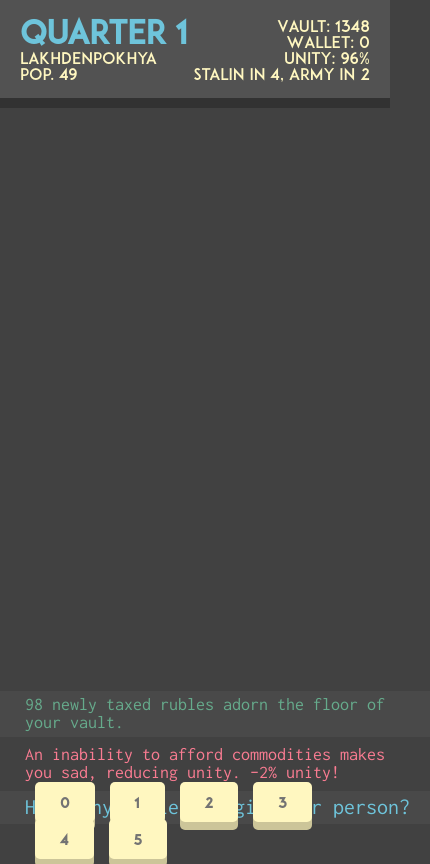
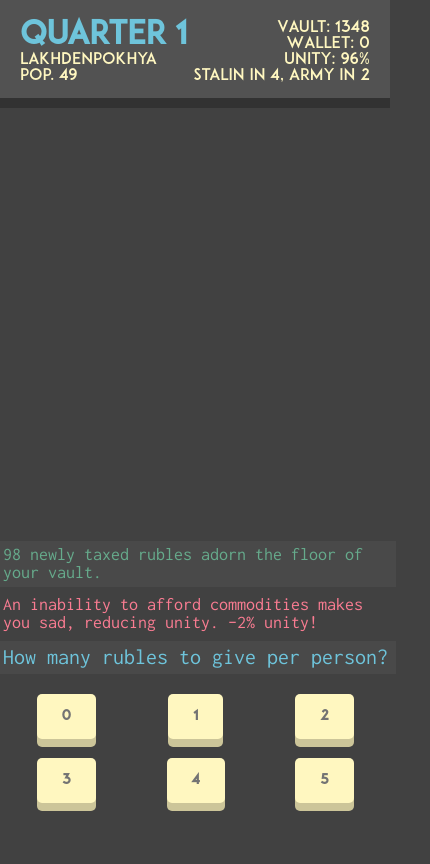
Before and after one commit to tsedan/ecosim, a React (Create React App) app: page / in a window 390 px wide. Shown: the whole page, 430 px wide, since content can reach past the window. Built offline with nearby package versions, Linux system fonts and the light colour scheme.

Commit message:
Mobile Compatibility

```diff
--- a/src/App.css
+++ b/src/App.css
@@ -53,22 +53,47 @@ html, body {
   right: 0px;
 }
 
+.MobBtnDiv {
+  width: 100%;
+}
+
+table {
+  width: 100%;
+  margin-top: 20px;
+}
+
+td {
+  text-align: center;
+  vertical-align: top;
+  height: 60px;
+  margin-top: 5px;
+}
+
+td .btn {
+  display: inline;
+  float: none !important;
+}
+
 .NormPrint {
   margin: 0;
+  padding: 0;
   margin-top: 4px;
   padding-top: 4px;
   margin-bottom: 1px;
-  margin-left: 5px;
+  margin-left: 0px;
   font-size: 18px;
+  word-wrap: break-word;
 }
 
 .LastPrint {
   margin: 0;
+  padding: 0;
   margin-top: 4px;
   padding-top: 4px;
   margin-bottom: 1px;
-  margin-left: 5px;
+  margin-left: 0px;
   font-size: 22px;
+  word-wrap: break-word;
 }
 
 /* Question Styles */
@@ -76,8 +101,8 @@ html, body {
   width: 100%;
 
   padding-bottom: 5px;
-  padding-left: 20px;
-  padding-right: 20px;
+  padding-left: 0.75vw;
+  padding-right: 0.75vw;
 }
 
 .lightBack {
--- a/src/App.js
+++ b/src/App.js
@@ -204,7 +204,7 @@ class App extends Component {
       mainState.vault = Math.floor(mainState.vault);
       this.setState({ vault : mainState.vault });
 
-      this.saveToLog("Distributed a total of " + Math.floor(WagePP * mainState.population) + " to the town (" + WagePP + " rubles per, to " + mainState.population + " people).");
+      this.saveToLog("Distributed a total of " + Math.floor(WagePP * mainState.population) + " to the town.");
 
       if (WagePP === 0) {
         const msg = Math.round(Math.random() * 3);
@@ -280,7 +280,7 @@ class App extends Component {
         this.saveToLog("Your town's population decreased by a good (or bad, depends) amount.", "red");
       }
 
-      this.askToLog("How many rubles to take for yourself? ", "blue", [0,10,50,100,400,500,600], (RublesTake) => {
+      this.askToLog("How many do you take for yourself? ", "blue", [0,10,50,100,400,600], (RublesTake) => {
         if (RublesTake > 0 && RublesTake <= mainState.vault) {
           mainState.vault -= RublesTake;
           mainState.wallet += RublesTake;
@@ -423,17 +423,83 @@ class App extends Component {
   }
 
   printLog = () => {
-    //const w = Math.max(document.documentElement.clientWidth, window.innerWidth || 0);
-    // var smallScreen = false;
-    //
-    // if (w < 1040) {
-    //   smallScreen = true;
-    // }
-
+    const w = Math.max(document.documentElement.clientWidth, window.innerWidth || 0);
     const data = this.clone(this.state.log);
     const finalObjects = [];
 
-    for (var i = 0; i < data.length; i++) {
+    if (w < 1040) {
+      //TODO: Draw everything as normal.
+      //Then, at the bottom, instead of having buttons within a line,
+      //Create a 2 by 3 table that will hold each button.
+
+      for (let i = 0; i < data.length; i++) {
+        if (i === data.length - 1) {
+          data[i][1] = "LastPrint " + data[i][1];
+        } else {
+          data[i][1] = "NormPrint " + data[i][1];
+        }
+
+        let divClass = "FullWidthDiv";
+        if (i % 2 === 0) {
+          divClass = divClass + " lightBack";
+        }
+
+        if (data[i][2] === undefined) {
+          finalObjects[i] = (
+            <div className={divClass} key={i}>
+              <p className={data[i][1]}>{data[i][0]}</p>
+            </div>
+          );
+        } else {
+          if (data[i][4] === undefined) {
+            if (data[i][2].length > 3) {
+              finalObjects[i] = (
+                <React.Fragment>
+                  <div className={divClass} key={i}>
+                    <p className={data[i][1]}>{data[i][0]}</p>
+                  </div>
+                  <div className="MobBtnDiv">
+                    <table>
+                      <tr>
+                        {this.getMobOptions(data[i][2].splice(0,3))}
+                      </tr>
+                      <tr>
+                        {this.getMobOptions(data[i][2])}
+                      </tr>
+                    </table>
+                  </div>
+                </React.Fragment>
+              );
+            } else {
+              finalObjects[i] = (
+                <React.Fragment>
+                  <div className={divClass} key={i}>
+                    <p className={data[i][1]}>{data[i][0]}</p>
+                  </div>
+                  <div className="MobBtnDiv">
+                    <table>
+                      <tr>
+                        {this.getMobOptions(data[i][2])}
+                      </tr>
+                    </table>
+                  </div>
+                </React.Fragment>
+              );
+            }
+          } else {
+            finalObjects[i] = (
+              <div className={divClass} key={i}>
+                <p className={data[i][1]}>{data[i][0]}</p>
+                <div className="ButtonDiv">
+                  <p className="ButtonChosen">{data[i][4]}</p>
+                </div>
+              </div>
+            );
+          }
+        }
+      }
+    } else {
+      for (let i = 0; i < data.length; i++) {
         if (i === data.length - 1) {
           data[i][1] = "LastPrint " + data[i][1];
         } else {
@@ -473,6 +539,7 @@ class App extends Component {
           }
         }
       }
+    }
 
     return <React.Fragment>{finalObjects}</React.Fragment>;
   }
@@ -483,6 +550,18 @@ class App extends Component {
     for (var i = 0; i < options.length; i++) {
       optionsMapped[i] = (
         <button className="btn" onClick={this.optionChosen} key={i} value={i}>{String(options[i])}</button>
+      );
+    }
+
+    return <React.Fragment>{optionsMapped}</React.Fragment>;
+  }
+
+  getMobOptions(options) {
+    const optionsMapped = [];
+
+    for (var i = 0; i < options.length; i++) {
+      optionsMapped[i] = (
+        <td><button className="btn" onClick={this.optionChosen} key={i} value={i}>{String(options[i])}</button></td>
       );
     }
 
```
Lines whose indentation alone changed are shown as unchanged.
